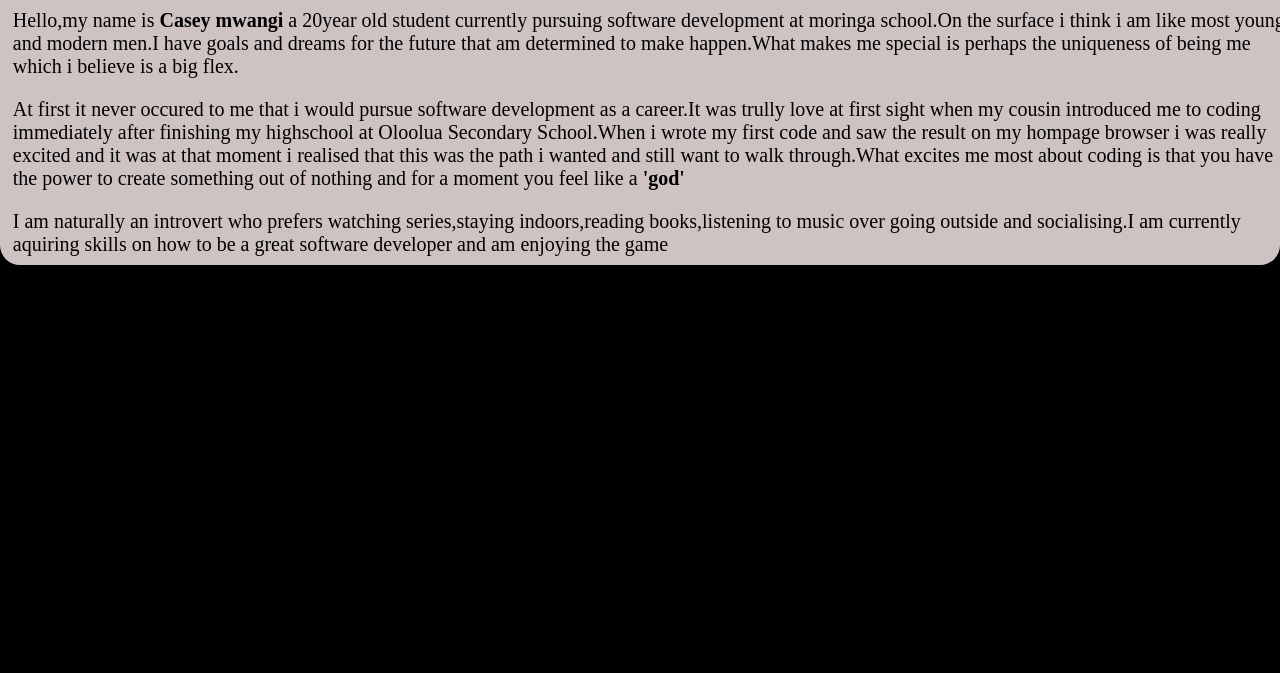
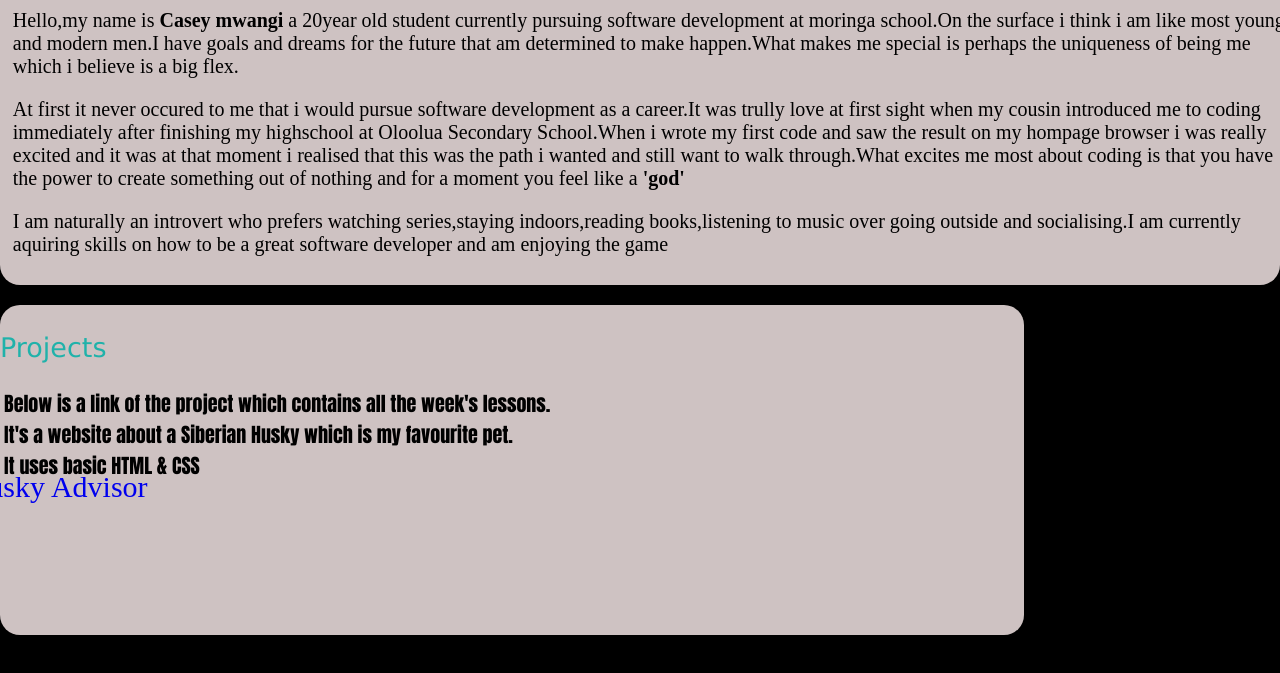
Before and after one commit to casey829/My-portfolio, a plain HTML site: page index.html in a window 1280 px wide. Shown: the part 709-1382 px from the top of the page. Before the commit the page ends 974 px from the top, so only its background shows below. Drawn offline with Linux system fonts and the light colour scheme.

Commit message:
projects

```diff
--- a/index.html
+++ b/index.html
@@ -43,25 +43,40 @@
         <!--about text-->
         <div>
             <p class="me">About Me</p>
-            <p class="intro">Hello,my name is <strong>Casey mwangi</strong> a 20year old student currently pursuing software
+            <p class="intro">Hello,my name is <strong>Casey mwangi</strong> a 20year old student currently pursuing
+                software
                 development at
                 moringa school.On the surface i think i am like most young and modern men.I have goals and dreams for
                 the future that am determined to make happen.What makes me special is perhaps the uniqueness of being me
                 which i believe is a big flex.</p>
-            <p class="intro">At first it never occured to me that i would pursue software development as a career.It was trully love
+            <p class="intro">At first it never occured to me that i would pursue software development as a career.It was
+                trully love
                 at first sight when my cousin introduced me to coding immediately after finishing my highschool at
                 Oloolua Secondary School.When i wrote my first code and saw the result on my hompage browser i was
                 really excited and it was at that moment i realised that this was the path i wanted and still want to
                 walk through.What excites me most about coding is that you have the power to create something out of
                 nothing and for a moment you feel like a <strong>'god'</strong> </p>
-            <p class="end">I am naturally an introvert who prefers watching series,staying indoors,reading books,listening to music
+            <p class="end">I am naturally an introvert who prefers watching series,staying indoors,reading
+                books,listening to music
                 over going outside and socialising.I am currently aquiring skills on how to be a great software
                 developer and am enjoying the game </p>
         </div>
+    </div>
+    <!--project-section-->
+    <div class="project-container">
+        <p class="p-intro">Projects</p>
+        <p class="p-sol">Below is a link of the project which contains all the week's lessons.<br>It's a website about a
+            Siberian Husky which is my favourite pet.<br>It uses basic HTML & CSS
+        </p>
+        <!--link-->
+        <a href="https://casey829.github.io/pet-website/">Husky Advisor</a>
+    </div>
+    <!--contact-->
+    <div class="contact">
+      <p class="contact-1">Contact</p>
+
 
     </div>
-
-
 </body>
 
 </html>
--- a/style.css
+++ b/style.css
@@ -38,13 +38,13 @@ nav ul li a{
     font-weight: 700;
 }
 .name{
-    font-family: Georgia, 'Times New Roman', Times, serif;
+    font-family: fantasy;
     color: darkturquoise;
-    font-size: 24px;
+    font-size: 22px;
 
 }
 .text p:nth-child(1){
-    font-family: calibri;
+    font-family: cursive;
     font-weight: bold;
     color: darkturquoise;
     font-size: 22px;
@@ -77,10 +77,10 @@ nav ul li a{
     left: 45%
 }
 .about{
-    height: 350px;
+    height: 370px;
     background-color:rgb(206, 194, 194);
     border-radius: 20px;
-    box-shadow: blanchedalmond;
+    box-shadow: wheat;
     display: flex;
     position: absolute;
 }
@@ -99,4 +99,36 @@ nav ul li a{
     font-size: 20px;
     position: relative;
     left: 1%;
+
 }
+.project-container {
+    width: 80%;
+    height: 330px;
+    background-color: rgb(206, 194, 194);
+    border-radius: 20px;
+    box-shadow: 2px 2px 12px rgba(0,0,0,0.2);
+    display: flex;
+    margin: -7 auto 90px auto;
+    position: relative;
+    top:390px
+}
+.p-intro {
+    color: lightseagreen;
+    font-family: Verdana, Geneva, Tahoma, sans-serif;
+    font-size: 27px;
+    right: 18%;
+}
+.p-sol{
+    color: black;
+    font-family: Impact, Haettenschweiler, 'Arial Narrow Bold', sans-serif;
+    position: relative;
+    right:10%;
+    top:19%;
+    font-size: 20px;
+}
+a {
+    position: relative;
+    right:67%;
+    top:50%;
+    font-size:30px;
+}
```
